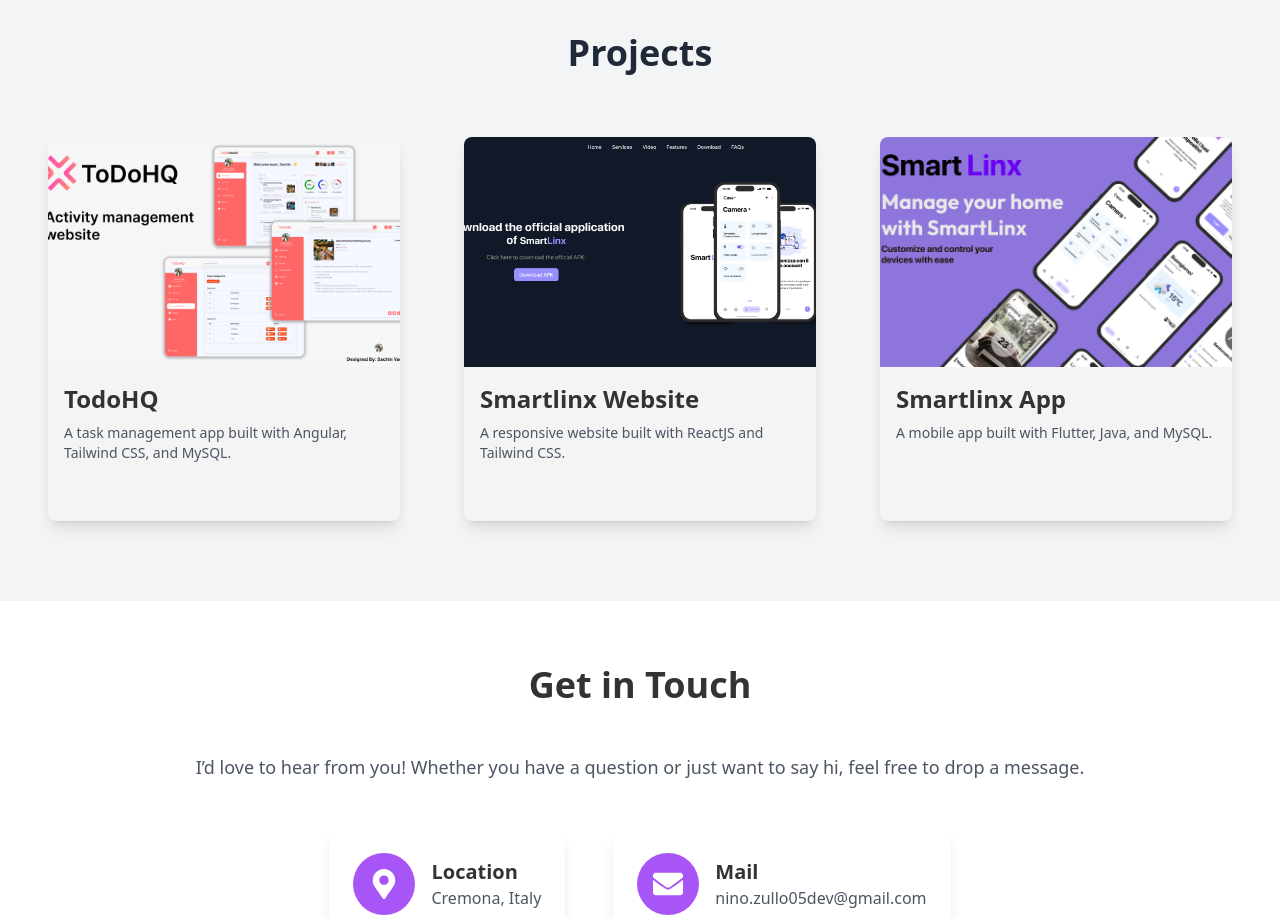
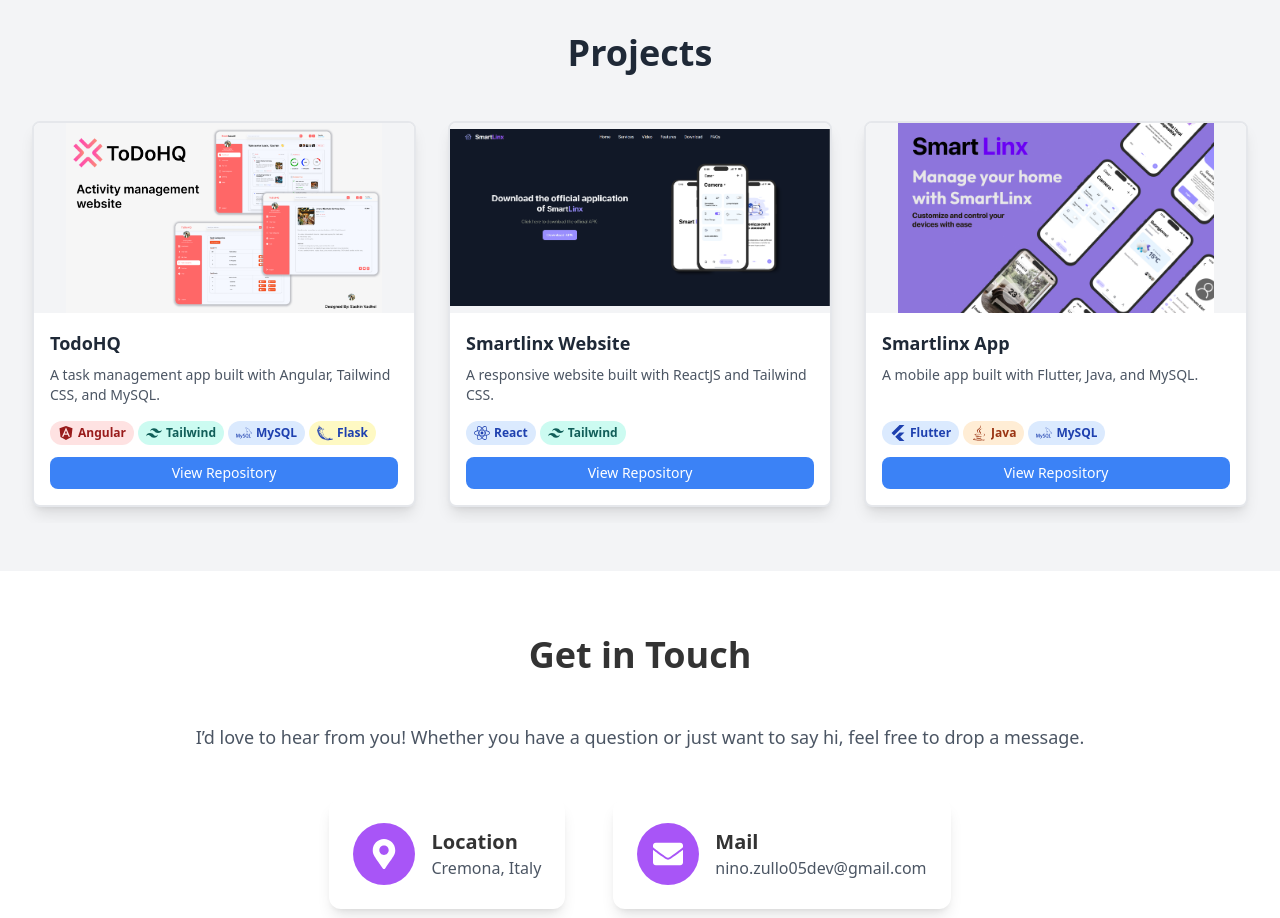
Before and after one commit to NinoZullo05/DevPortfolio, a React (Create React App) app: page / in a window 1280 px wide. Shown: the part 1320-2238 px from the top of the page. Built offline with nearby package versions, Linux system fonts and the light colour scheme.

Commit message:
created a new version of projects, fixed responsivity and more

```diff
--- a/src/components/ProjectCard.jsx
+++ b/src/components/ProjectCard.jsx
@@ -1,111 +1,64 @@
-import React, { useState, useEffect } from "react";
-import Language from "./Language";
+import React from "react";
 
-const ProjectCard = ({
+export default function ProjectCard({
   title,
   description,
   image,
   technologies,
   isDarkMode,
-}) => {
-  const [isFlipped, setIsFlipped] = useState(false);
-  const [isMobile, setIsMobile] = useState(false);
-
-  useEffect(() => {
-    const handleResize = () => {
-      setIsMobile(window.innerWidth <= 768);
-    };
-
-    handleResize();
-    window.addEventListener("resize", handleResize);
-
-    return () => window.removeEventListener("resize", handleResize);
-  }, []);
-
-  const handleFlip = () => {
-    setIsFlipped(!isFlipped);
-  };
-
+  repositoryLink,
+}) {
   return (
-    <div className="relative w-full h-full max-w-xs md:max-w-sm lg:max-w-md p-4">
     <div
-        className="relative w-full h-96 max-w-md rounded-lg shadow-lg overflow-hidden cursor-pointer transition-transform duration-500"
-        onMouseEnter={!isMobile ? handleFlip : null}
-        onMouseLeave={!isMobile ? handleFlip : null}
-        onClick={isMobile ? handleFlip : null}
-        role="button"
-        aria-label="Project Card"
-        tabIndex="0"
-      >
-        {/* Lato Front */}
-        <div
-          className={`w-full h-full transition-opacity duration-500 ${
-            isFlipped ? "opacity-0" : "opacity-100"
+      className={`w-full h-full bg-white dark:bg-gray-800 shadow-lg rounded-lg overflow-hidden transition-all duration-300 flex flex-col ${
+        isDarkMode ? "border-2 border-gray-700" : "border-2 border-gray-200"
       }`}
     >
+      {/* Image container */}
+      <div className="w-full pt-[50%] relative overflow-hidden">
         <img
           src={image}
-            alt={`${title} Thumbnail`}
-            className="w-full h-3/5 object-cover"
+          alt={title}
+          className="absolute top-0 left-0 w-full h-full object-contain bg-gray-100 dark:bg-gray-700"
         />
-          <div
-            className={`p-4 h-2/5 ${
-              isDarkMode ? "bg-dark-gray" : "bg-light-gray"
-            }`}
-          >
-            <h3
-              className={`text-2xl font-bold mb-2 ${
-                isDarkMode ? "text-dark-text" : "text-light-text"
-              }`}
-            >
+      </div>
+
+      {/* Content */}
+      <div className="p-4 flex-grow flex flex-col justify-between">
+        <div>
+          <h3 className="text-lg font-semibold text-gray-800 dark:text-white mb-2 line-clamp-1">
             {title}
           </h3>
-            <p
-              className={`text-sm ${
-                isDarkMode ? "text-gray-400" : "text-gray-600"
-              }`}
-            >
+          <p className="text-sm text-gray-600 dark:text-gray-300 mb-4 line-clamp-2">
             {description}
           </p>
         </div>
+
+        {/* Technologies */}
+        <div className="mt-auto">
+          <div className="flex flex-wrap gap-1 mb-3">
+            {technologies.map((tech, index) => (
+              <span
+                key={index}
+                className={`px-2 py-1 text-xs font-semibold rounded-full flex items-center ${tech.bgColor} ${tech.textColor}`}
+              >
+                {tech.icon}
+                <span className="ml-1 truncate max-w-[4rem]">{tech.name}</span>
+              </span>
+            ))}
           </div>
 
-        {/* Lato Back */}
-        <div
-          className={`absolute w-full h-full top-0 transition-opacity duration-500 ${
-            isFlipped ? "opacity-100" : "opacity-0"
-          } ${
-            isDarkMode
-              ? "bg-dark-gray text-dark-text"
-              : "bg-light-gray text-light-text"
-          } p-6`}
+          {/* Repository link */}
+          <a
+            href={repositoryLink}
+            target="_blank"
+            rel="noopener noreferrer"
+            className="inline-block w-full px-3 py-1.5 bg-blue-500 text-white text-center text-sm rounded-lg hover:bg-blue-600 transition-colors"
           >
-          <h3 className="text-2xl font-bold mb-4">{title}</h3>
-          <p className="mb-4">Detailed information about the project.</p>
-          <div className="flex flex-wrap gap-2 mb-4">
-            {technologies.map((tech, index) => (
-              <Language
-                key={index}
-                name={tech.name}
-                icon={tech.icon}
-                bgColor={`${tech.color}-100`}
-                textColor={`${tech.color}-800`}
-              />
-            ))}
-          </div>
-          <div className="mt-auto">
-            <a
-              href="#test"
-              className="inline-block px-4 py-2 bg-blue-500 text-white rounded-lg hover:bg-blue-600 transition-colors duration-300"
-              aria-label="View Project"
-            >
-              View Project
+            View Repository
           </a>
         </div>
       </div>
     </div>
-    </div>
   );
-};
-
-export default ProjectCard;
+}
--- a/src/components/Projects.jsx
+++ b/src/components/Projects.jsx
@@ -1,16 +1,17 @@
+'use client'
+
 import React, { useState, useRef, useEffect } from "react";
 import ProjectCard from "./ProjectCard";
 import { FaAngular, FaReact, FaJava } from "react-icons/fa";
 import { SiTailwindcss, SiMysql, SiFlutter } from "react-icons/si";
-import { useTheme } from "../hooks/ThemeContext";
 import { ChevronLeft, ChevronRight } from "lucide-react";
+import { SiFlask } from "react-icons/si";
 
 import ToDOHQImage from "../assets/images/ToDoHQ.png";
-import SmartlinxWebsiteImage from "../assets/images/SmartLinx_Website.pn.png";
+import SmartlinxWebsiteImage from "../assets/images/Smartlinx_Website 2.png";
 import SmartlinxAppImage from "../assets/images/SmartLinx.png";
 
-const Projects = () => {
-  const { isDarkMode } = useTheme();
+export default function Projects() {
   const scrollRef = useRef(null);
   const [scrollPosition, setScrollPosition] = useState(0);
   const [maxScroll, setMaxScroll] = useState(0);
@@ -24,29 +25,50 @@
       technologies: [
         {
           name: "Angular",
-          icon: <FaAngular className="mr-1" />,
-          color: "#dd0031",
+          icon: <FaAngular className="w-4 h-4" />,
+          bgColor: "bg-red-100",
+          textColor: "text-red-800",
         },
         {
           name: "Tailwind",
-          icon: <SiTailwindcss className="mr-1" />,
-          color: "teal",
+          icon: <SiTailwindcss className="w-4 h-4" />,
+          bgColor: "bg-teal-100",
+          textColor: "text-teal-800",
         },
-        { name: "MySQL", icon: <SiMysql className="mr-1" />, color: "blue" },
+        {
+          name: "MySQL",
+          icon: <SiMysql className="w-4 h-4" />,
+          bgColor: "bg-blue-100",
+          textColor: "text-blue-800",
+        },
+        {
+          name: "Flask",
+          icon: <SiFlask className="w-4 h-4" />,
+          bgColor: "bg-yellow-100",
+          textColor: "text-blue-800",
+        },
       ],
+      repositoryLink: "https://github.com/NinoZullo05/ToDoHQ",
     },
     {
       title: "Smartlinx Website",
       description: "A responsive website built with ReactJS and Tailwind CSS.",
       image: SmartlinxWebsiteImage,
       technologies: [
-        { name: "React", icon: <FaReact className="mr-1" />, color: "blue" },
+        {
+          name: "React",
+          icon: <FaReact className="w-4 h-4" />,
+          bgColor: "bg-blue-100",
+          textColor: "text-blue-800",
+        },
         {
           name: "Tailwind",
-          icon: <SiTailwindcss className="mr-1" />,
-          color: "teal",
+          icon: <SiTailwindcss className="w-4 h-4" />,
+          bgColor: "bg-teal-100",
+          textColor: "text-teal-800",
         },
       ],
+      repositoryLink: "https://github.com/NinoZullo05/Smartlinx-Website",
     },
     {
       title: "Smartlinx App",
@@ -55,12 +77,24 @@
       technologies: [
         {
           name: "Flutter",
-          icon: <SiFlutter className="mr-1" />,
-          color: "blue",
+          icon: <SiFlutter className="w-4 h-4" />,
+          bgColor: "bg-blue-100",
+          textColor: "text-blue-800",
         },
-        { name: "Java", icon: <FaJava className="mr-1" />, color: "orange" },
-        { name: "MySQL", icon: <SiMysql className="mr-1" />, color: "blue" },
+        {
+          name: "Java",
+          icon: <FaJava className="w-4 h-4" />,
+          bgColor: "bg-orange-100",
+          textColor: "text-orange-800",
+        },
+        {
+          name: "MySQL",
+          icon: <SiMysql className="w-4 h-4" />,
+          bgColor: "bg-blue-100",
+          textColor: "text-blue-800",
+        },
       ],
+      repositoryLink: "https://github.com/Smartlinx-Project/Mobile-app",
     },
   ];
 
@@ -78,7 +112,6 @@
       const scrollAmount = container.clientWidth;
       let newScrollPosition =
         scrollPosition + (direction === "left" ? -scrollAmount : scrollAmount);
-
       newScrollPosition = Math.max(0, Math.min(newScrollPosition, maxScroll));
       container.scrollTo({ left: newScrollPosition, behavior: "smooth" });
       setScrollPosition(newScrollPosition);
@@ -91,16 +124,13 @@
   return (
     <div
       id="projects"
-      className={`py-12 ${isDarkMode ? "bg-gray-900" : "bg-gray-100"}`}
+      className="py-12 dark:bg-gray-900 bg-gray-100"
     >
       <div className="container mx-auto px-4">
-        <h2
-          className={`text-3xl md:text-4xl font-bold text-center mb-8 ${
-            isDarkMode ? "text-white" : "text-gray-800"
-          }`}
-        >
+        <h2 className="text-3xl md:text-4xl font-bold text-center mb-8 text-gray-800 dark:text-white">
           Projects
         </h2>
+
         <div className="relative">
           {showLeftButton && (
             <button
@@ -125,7 +155,7 @@
                   description={project.description}
                   image={project.image}
                   technologies={project.technologies}
-                  isDarkMode={isDarkMode}
+                  repositoryLink={project.repositoryLink}
                 />
               </div>
             ))}
@@ -142,7 +172,5 @@
         </div>
       </div>
     </div>
-  )
-};
-
-export default Projects;
+  );
+}
```
Also changed, not shown: src/assets/images/Smartlinx_Website 2.png (renamed from src/assets/images/SmartLinx_Website.pn.png), src/assets/images/Smartlinx_Website.png (added). Lines whose indentation alone changed are shown as unchanged.
